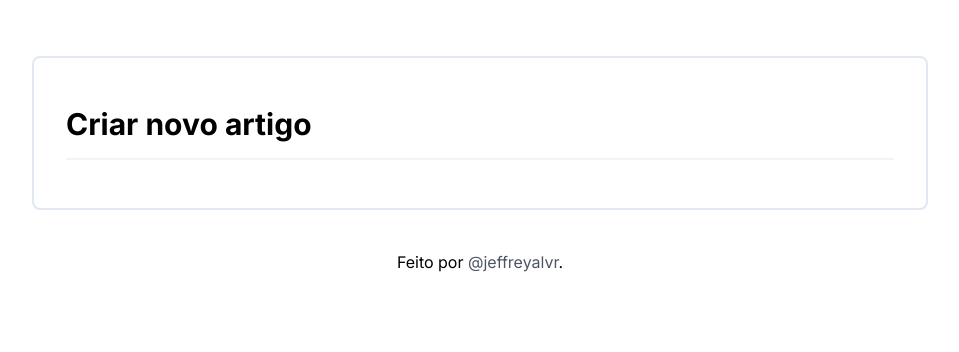
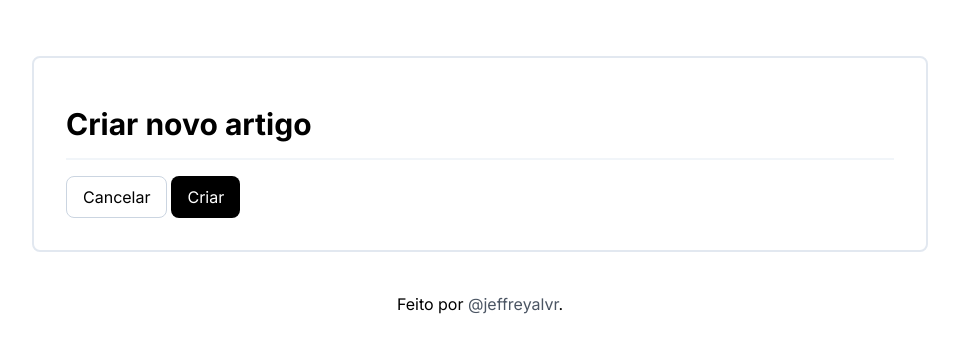
Before and after one commit to jeffreyalvr/projeto-artigos-nextjs, a Next.js app: page /criar in a window 1280 px wide. Shown: the top 352 px of the page, without its empty margins (160-1119 px from the left). Built offline with nearby package versions, Linux system fonts and the light colour scheme.

Commit message:
Adiciona botões na página de Criar artigo

```diff
--- a/src/app/criar/page.tsx
+++ b/src/app/criar/page.tsx
@@ -1,7 +1,23 @@
+import Link from "next/link";
+
 import Box from "../../components/Box";
 
 const Criar = () => {
-  return <Box title="Criar novo artigo" />;
+  return (
+    <Box title="Criar novo artigo">
+      <div className="flex flex-col gap-1 w-full sm:flex-row">
+        <Link
+          href="/"
+          className="px-4 py-2 rounded-lg text-center bg-white border border-slate-300 text-black hover:bg-gray-100"
+        >
+          Cancelar
+        </Link>
+        <button className="px-4 py-2 rounded-lg text-center bg-black text-white hover:opacity-85">
+          Criar
+        </button>
+      </div>
+    </Box>
+  );
 };
 
 export default Criar;
```
